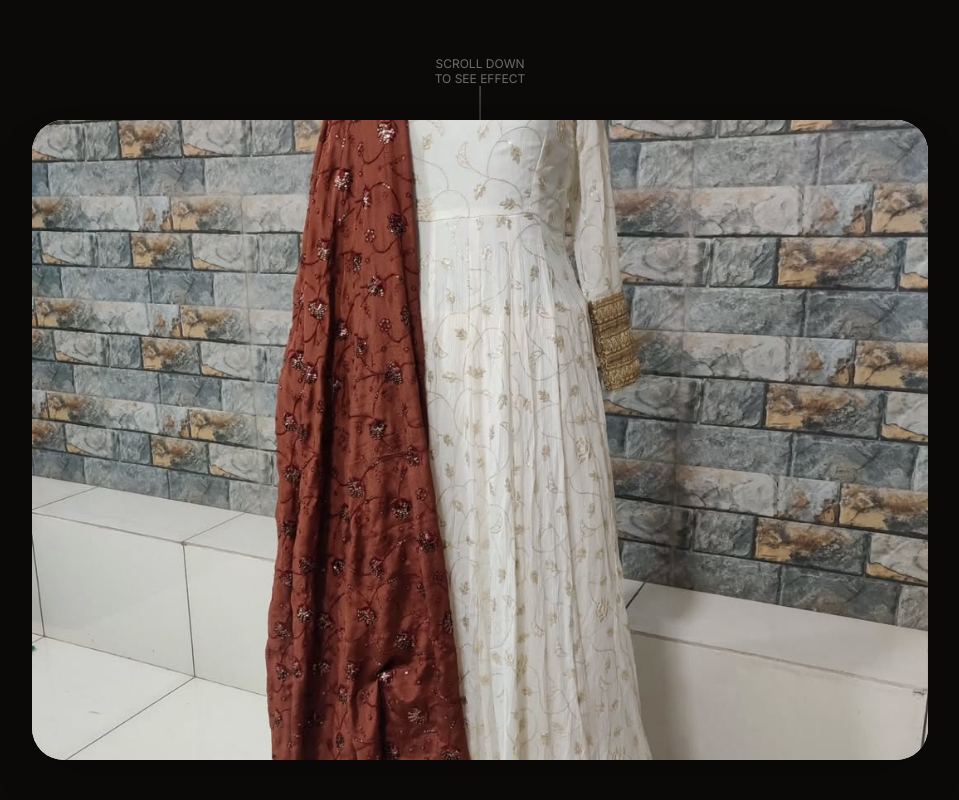
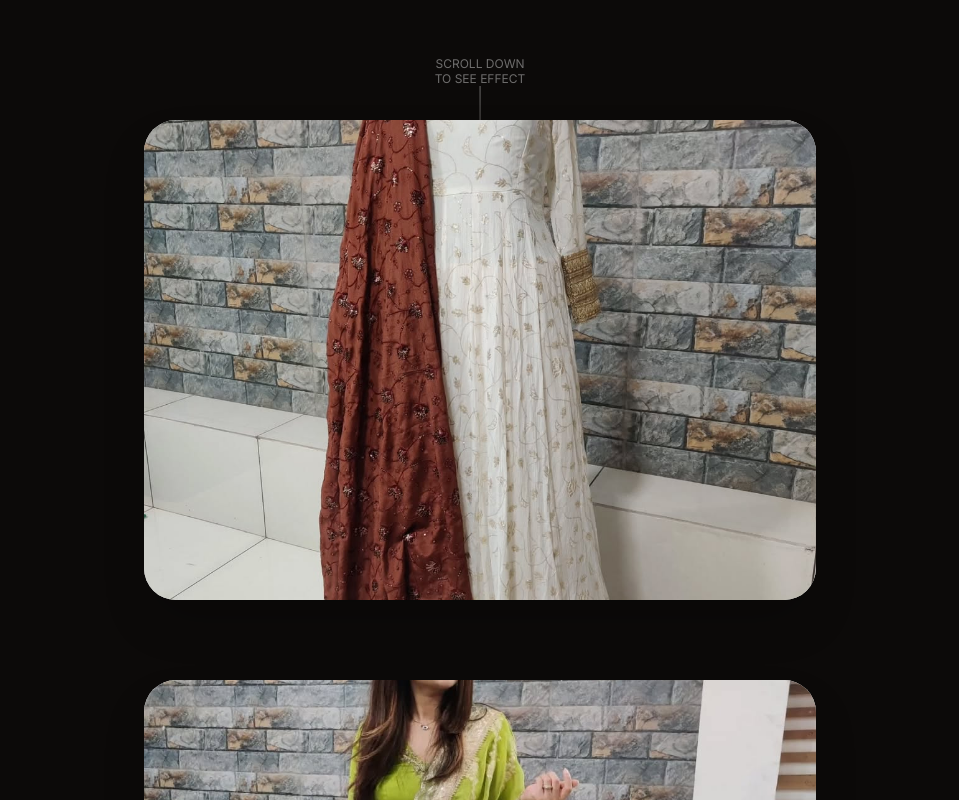
Before and after one commit to sshivanshg/boutiqueweb, a React (Vite) app: page / in a window 1280 px wide. Shown: the part 3300-4100 px from the top of the page, without its empty margins (160-1119 px from the left). Built offline with nearby package versions, Linux system fonts and the light colour scheme; a web font is replaced by a local one.

Commit message:
fix sticky scroll, resize nav, default dark mode, resize lookbook

```diff
--- a/components/Lookbook.tsx
+++ b/components/Lookbook.tsx
@@ -38,7 +38,7 @@ const Lookbook = () => {
 };
 
 const StickyCard_003 = ({ imgUrl }: { imgUrl: string }) => {
-    const vertMargin = 10;
+    const vertMargin = 20; // Increased margin to reduce height (100 - 40 = 60vh)
     const container = useRef(null);
     const [maxScrollY, setMaxScrollY] = useState(Infinity);
 
@@ -74,7 +74,7 @@ const StickyCard_003 = ({ imgUrl }: { imgUrl: string }) => {
     return (
         <motion.div
             ref={container}
-            className="rounded-[2rem] sticky h-[200px] w-full max-w-4xl overflow-hidden bg-neutral-200 shadow-2xl"
+            className="rounded-[2rem] sticky h-[200px] w-full max-w-2xl overflow-hidden bg-neutral-200 shadow-2xl"
             style={{
                 scale: scale,
                 rotate: filter,
```
